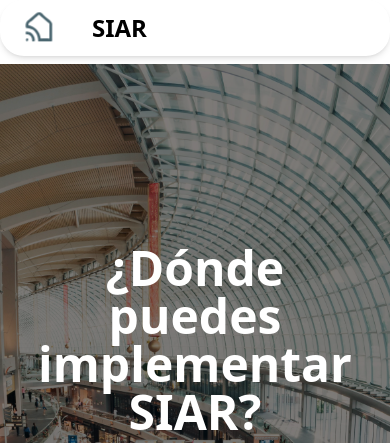
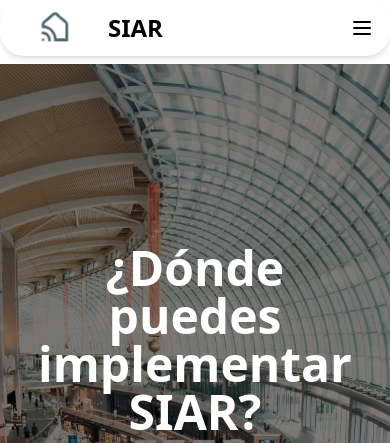
Before and after one commit to aredPR/siar-web, a Django app: page /AcercaDe/CasoUso in a window 390 px wide. Shown: the top 443 px of the page. Run offline with Django 5.2, Linux system fonts and the light colour scheme; some libraries are stand-ins or nearby versions.

Commit message:
Update Responsive Navbar

```diff
--- a/mysite/theme/templates/base.html
+++ b/mysite/theme/templates/base.html
@@ -1,6 +1,7 @@
 {% load static tailwind_tags %}
 <!DOCTYPE html>
 <html lang="es">
+
 <head>
 	<meta charset="UTF-8">
 	<title>{% block title %}{% endblock %}</title>
@@ -10,9 +11,20 @@
 	<link href="https://cdnjs.cloudflare.com/ajax/libs/font-awesome/5.15.4/css/all.min.css" rel="stylesheet">
 	<style>
 		@keyframes breathing {
-		  0% { transform: scale(1); opacity: 1; }
-		  50% { transform: scale(1.05); opacity: 0.8; }
-		  100% { transform: scale(1); opacity: 1; }
+			0% {
+				transform: scale(1);
+				opacity: 1;
+			}
+
+			50% {
+				transform: scale(1.05);
+				opacity: 0.8;
+			}
+
+			100% {
+				transform: scale(1);
+				opacity: 1;
+			}
 		}
 
 		.animate-breathing {
@@ -22,28 +34,32 @@
 
 	{% tailwind_css %}
 </head>
+
 <body>
 	<header class="fixed top-0 left-0 right-0 z-50 bg-white">
         <nav class="rounded-3xl shadow-md">
             <div class="max-w-7xl mx-auto">
-			<div class="flex justify-between items-center h-14">
+                <div class="flex justify-between items-center h-14 px-4">
                     <!-- Logo -->
                     <div class="flex items-center">
-				<!-- Logo Container -->
                         <a href="{% url 'main:home' %}" class="flex items-center group" aria-label="Ir al inicio">
                             <div class="w-auto h-20 flex-shrink-0 mt-2 animate-breathing">
                                 <img src="{% static 'images/logo3.svg' %}" alt="Logo SIAR" class="w-full h-full">
                             </div>
-				<!-- Texto SIAR -->
                             <span class="ml-3 text-2xl font-bold text-primary font-roboto animated-text">SIAR</span>
                         </a>
                     </div>
 
+                    <!-- Botón Hamburguesa (Móvil) -->
+                    <button class="md:hidden text-primary focus:outline-none" id="menu-toggle">
+                        <svg xmlns="http://www.w3.org/2000/svg" fill="none" viewBox="0 0 24 24" stroke="currentColor" class="w-6 h-6">
+                            <path stroke-linecap="round" stroke-linejoin="round" stroke-width="2" d="M4 6h16M4 12h16M4 18h16" />
+                        </svg>
+                    </button>
+
                     <!-- Menú principal -->
-			  <div class="hidden md:flex space-x-8 items-center">
-				<a href="{% url 'main:home'%}" class="text-primary font-semibold hover:opacity-90 transition" aria-label="Ir al inicio">Inicio</a>
-
-				<!-- Menú con submenú en Acerca de -->
+                    <div class="hidden md:flex space-x-8 items-center" id="menu">
+                        <a href="{% url 'main:home'%}" class="text-primary font-semibold hover:opacity-90 transition">Inicio</a>
                         <div class="relative group">
                             <a href="#" class="text-primary font-semibold hover:opacity-90 transition inline-flex items-center">
                                 Acerca de
@@ -51,35 +67,45 @@
                                     <path stroke-linecap="round" stroke-linejoin="round" stroke-width="2" d="M19 9l-7 7-7-7"></path>
                                 </svg>
                             </a>
-				  <!-- Submenú -->
                             <div class="absolute left-0 mt-2 w-40 bg-white rounded-2xl shadow-lg opacity-0 group-hover:opacity-100 transition-opacity z-10">
                                 <a href="{% url 'main:producto' %}" class="block px-4 py-2 text-sm text-primary hover:bg-primary hover:text-white transition">Producto</a>
-					<a href="{% url 'main:casouso' %}" class="block px-4 py-2 text-sm text-primary hover:bg-primary hover:text-white transition">Casos de uso</a>
+                                <a href="{% url 'main:casouso' %}" class="block px-4 py-2 text-sm text-primary hover:bg-primary hover:text-white transition">Casos de Uso</a>
                                 <a href="{% url 'main:tecnologia' %}" class="block px-4 py-2 text-sm text-primary hover:bg-primary hover:text-white transition">Tecnología</a>
                             </div>
                         </div>
-
                         <a href="{% url 'main:nosotros' %}" class="text-primary font-semibold hover:opacity-90 transition">Nosotros</a>
                         <a href="{% url 'main:faq' %}" class="text-primary font-semibold hover:opacity-90 transition">Preguntas Frecuentes</a>
                     </div>
 
                     <!-- Botones de acción -->
-			  <div class="flex items-center space-x-4">
-				{% if request.user.is_authenticated %}
-                      <a href="{% url 'main:dashboard' %}" class="bg-primary text-white px-5 py-2 rounded-lg font-semibold hover:bg-opacity-90 transition">Principal</a>
-                      <!-- Change the next line -->
-                      <form method="post" action="{% url 'logout' %}">
-                          {% csrf_token %}
-                          <button type="submit" class="bg-primary text-white px-5 py-2 rounded-lg font-semibold hover:bg-opacity-90 transition">Cerrar sesión</button>
-                      </form>
-              {% else %}
+                    <div class="hidden md:flex items-center space-x-4">
                         <a href="{% url 'main:acceder' %}" class="bg-primary text-white px-5 py-2 rounded-lg font-semibold hover:bg-opacity-90 transition">Acceder</a>
-              {% endif %}
                     </div>
+                </div>
+
+                <!-- Menú desplegable (Móvil) -->
+                <div class="hidden md:hidden mt-2" id="mobile-menu">
+                    <a href="{% url 'main:home'%}" class="block px-4 py-2 text-primary font-semibold hover:bg-gray-100 transition">Inicio</a>
+                    <a href="{% url 'main:producto' %}" class="block px-4 py-2 text-primary font-semibold hover:bg-gray-100 transition">Producto</a>
+                    <a href="{% url 'main:casouso' %}" class="block px-4 py-2 text-primary font-semibold hover:bg-gray-100 transition">Casos de Uso</a>
+                    <a href="{% url 'main:tecnologia' %}" class="block px-4 py-2 text-primary font-semibold hover:bg-gray-100 transition">Tecnología</a>
+                    <a href="{% url 'main:nosotros' %}" class="block px-4 py-2 text-primary font-semibold hover:bg-gray-100 transition">Nosotros</a>
+                    <a href="{% url 'main:faq' %}" class="block px-4 py-2 text-primary font-semibold hover:bg-gray-100 transition">Preguntas Frecuentes</a>
+                    <a href="{% url 'main:acceder' %}" class="block px-4 py-2 text-white bg-primary text-center rounded-lg font-semibold hover:bg-opacity-90 transition mt-2">Acceder</a>
                 </div>
             </div>
         </nav>
     </header>
+
+    <script>
+        // JavaScript para alternar menú en móvil
+        const menuToggle = document.getElementById('menu-toggle');
+        const mobileMenu = document.getElementById('mobile-menu');
+
+        menuToggle.addEventListener('click', () => {
+            mobileMenu.classList.toggle('hidden');
+        });
+    </script>
 
 
 	<main class="pt-16">
```
Lines whose indentation alone changed are shown as unchanged.
